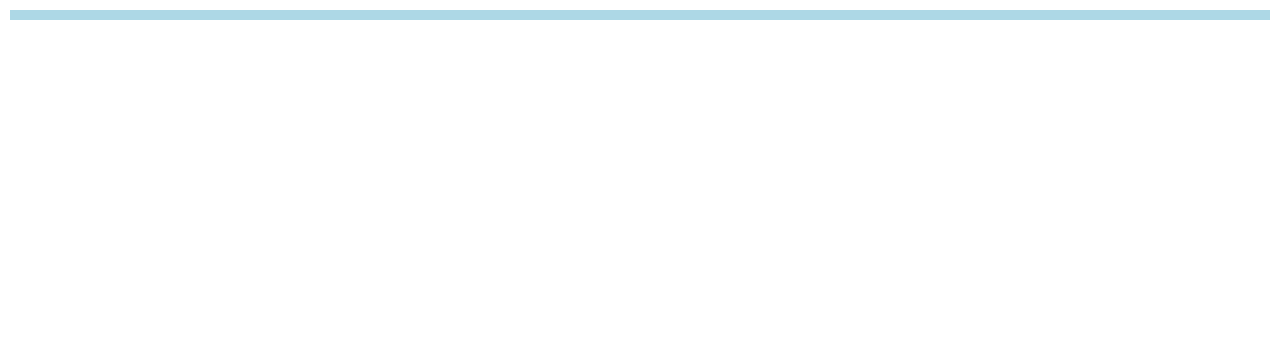
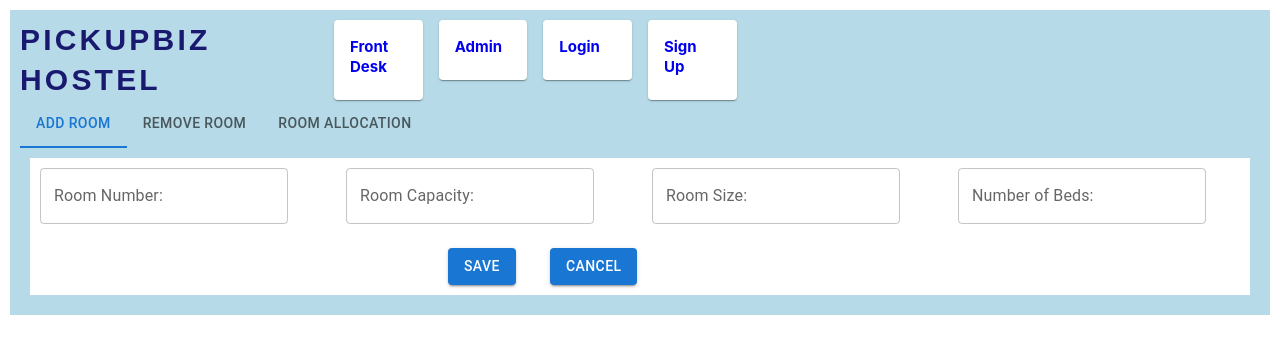
Before and after one commit to Zuber-Ahmed/hostel-msp, a React (Create React App) app: page /FrontDesk/ManageRoom in a window 1280 px wide. Before the commit this address had no page. Shown: the top 354 px of the page. Built offline with nearby package versions, Linux system fonts and the light colour scheme.

Commit message:
submitted

```diff
--- a/src/App.js
+++ b/src/App.js
@@ -6,17 +6,19 @@ import { Admin } from './Components/Admin';
 import { FrontDesk } from './Components/FrontDesk';
 import { Login } from './Components/Login';
 import { Signup } from './Components/Signup';
-
+import { NavBar } from './Components/NavBar';
+import { ManageRoom } from './Components/ManageRoom';
 
 function App() {
   return (
     <div className="main">
       <BrowserRouter>
+      <NavBar/>
       <Routes>
         <Route path='/Admin' element={<Admin/>}/>
+        <Route path='/FrontDesk/ManageRoom' element={<ManageRoom/>}/>
         <Route path='/FrontDesk' element={<FrontDesk/>}/>
         <Route path='/Login' element={<Login/>}/>
-        <Route path='/Signup' element={<Signup/>}/>
         <Route path='/' element={<Home/>}/>
       </Routes>
       </BrowserRouter>
--- /dev/null
+++ b/src/Components/AddRoom.jsx
@@ -0,0 +1,34 @@
+import React from "react";
+import {TextField,Button,Grid} from '@mui/material'
+
+export const AddRoom=()=>{
+
+    return(
+        <div className="sub">
+            <Grid container spacing={3}>
+                <Grid item xs={3}>
+                    <TextField label='Room Number:' variant="outlined"/>
+                </Grid>
+                <Grid item xs={3}>
+                    <TextField label='Room Capacity:' variant="outlined"/>
+                </Grid>
+                <Grid item xs={3}>
+                    <TextField label='Room Size:' variant="outlined"/>
+                </Grid>
+                <Grid item xs={3}>
+                    <TextField label='Number of Beds:' variant="outlined"/>
+                </Grid>
+                <Grid item xs={4}>
+
+                </Grid>
+                <Grid item xs={1}>
+                    <Button variant="contained">Save </Button>
+                </Grid>
+                <Grid item xs={1}>
+                    <Button variant="contained">Cancel </Button>
+                </Grid>
+            </Grid>
+
+        </div>
+    )
+}
--- a/src/Components/Admin.jsx
+++ b/src/Components/Admin.jsx
@@ -1,5 +1,4 @@
 import React,{useState} from "react";
-import { BrowserRouter,Route,Routes,Router,Link } from "react-router-dom";
 
 export const Admin=()=>{
 
--- a/src/Components/Common.css
+++ b/src/Components/Common.css
@@ -1,10 +1,21 @@
 .main{
     margin: 10px;
-    padding: 5px;
-    background-color: lightblue;
+    padding: 10px;
+    background-color: rgb(182, 218, 231);
 }
 .sub{
     margin: 10px;
-    background-color: #FFFF;
+    background-color: rgb(255, 255, 255);
+    padding: 10px;
 
 }
+a{
+    text-decoration: none;
+    font-size: 15px;
+    font-weight: bold;
+}
+.sub h1{
+    background-color: brown;
+    color: white;
+    text-align: center;
+}
--- a/src/Components/FrontDesk.jsx
+++ b/src/Components/FrontDesk.jsx
@@ -1,10 +1,21 @@
 import React from "react";
+import { Link } from "react-router-dom";
+import {Card,CardContent,Grid} from '@mui/material'
 
 export const FrontDesk=()=>{
 
     return(
-        <div className="sub">
-                <h3>FrontDesk Login</h3>
-        </div>
+       <div className="sub">
+           <h2>Front Desk Services  </h2>
+           <Grid container spacing={3}>
+               <Grid item xs={4}>
+                   <Card>
+                       <CardContent>
+                            <Link to='/FrontDesk/ManageRoom'>Manage Room</Link>
+                       </CardContent>
+                   </Card>
+               </Grid>
+           </Grid>
+       </div>
     )
 }
--- a/src/Components/Home.jsx
+++ b/src/Components/Home.jsx
@@ -4,7 +4,7 @@ export const Home=()=>{
 
     return(
         <div className="sub">
-            <h1>Welcome to Alex Hostel</h1>
+            <h1>Welcome to PickUpBiz Hostel Management</h1>
         </div>
     )
 }
--- /dev/null
+++ b/src/Components/ManageRoom.jsx
@@ -0,0 +1,23 @@
+import React,{useState} from "react";
+import { Tab,Tabs } from "@mui/material";
+import { AddRoom } from "./AddRoom";
+import { RemoveRoom } from "./RemoveRoom";
+import { RoomAllocation } from "./RoomAllocation";
+
+export const ManageRoom=()=>{
+    const[val,setVal]=useState('addroom')
+
+    return(
+        <React.Fragment>
+            <Tabs value={val} onChange={(e,val)=>setVal(val)}>
+                <Tab value='addroom' label='Add Room'/>
+                <Tab value='removeroom' label='Remove Room'/>
+                <Tab value='roomallocation' label='Room Allocation'/>
+            </Tabs>
+        {val==='addroom' && <AddRoom/>}
+        {val==='removeroom' && <RemoveRoom/>}
+        {val==='roomallocation' &&<RoomAllocation/> }
+        </React.Fragment>
+    )
+
+}
--- /dev/null
+++ b/src/Components/NavBar.jsx
@@ -0,0 +1,63 @@
+import React from "react";
+import { Link } from "react-router-dom";
+import {Grid,Card,CardContent, Typography} from '@mui/material'
+
+export const NavBar=()=>{
+
+    return(
+        <React.Fragment>
+            <Grid container spacing={2}>
+                <Grid item xs={3}>
+                    <Grid item>
+                <Typography
+            variant="h5"
+            // noWrap
+            component="a"
+            href="/"
+            sx={{
+              mr: 1,
+              flexGrow: 1,
+              fontFamily: 'sans-serif',
+              fontWeight: 900,
+              letterSpacing: '.2rem',
+              textDecoration: 'none',
+              textAlign:"center",
+              fontSize:30,
+              color:'midnightblue'
+            }}
+          >PICKUPBIZ HOSTEL
+          </Typography>
+          </Grid>
+                </Grid>
+                <Grid item xs={1}>
+                    <Card>
+                        <CardContent>
+                            <Link to={'/FrontDesk'}>Front Desk</Link>
+                        </CardContent>
+                    </Card>
+                </Grid>
+                <Grid item xs={1}>
+                    <Card>
+                        <CardContent>
+                            <Link  to={'/Admin'}>Admin</Link>
+                        </CardContent>
+                    </Card>
+                </Grid>
+                <Grid item xs={1}>
+                    <Card>
+                        <CardContent>
+                            <Link to={'/Login'}>Login</Link>
+                        </CardContent>
+                    </Card>
+                </Grid>
+                <Grid item xs={1}>
+                    <Card>
+                        <CardContent>
+                            <Link to={'/Signup'}>Sign Up</Link>
+                        </CardContent>
+                    </Card>
+                </Grid>
+            </Grid>
+        </React.Fragment>
+    )
+}
--- /dev/null
+++ b/src/Components/RemoveRoom.jsx
@@ -0,0 +1,21 @@
+import React from "react";
+import { Button, Grid, TextField } from '@mui/material'
+
+
+export const RemoveRoom=()=>{
+
+    return(
+        <div className="sub">
+            <Grid container spacing={2}>
+                <Grid item/>
+                <Grid item xs={2}>
+                    <TextField variant="outlined" label='Room Number'/>
+                </Grid>
+                <Grid item>
+                    <Button variant="contained" >Remove</Button>
+                </Grid>
+            </Grid>
+
+        </div>
+    )
+}
--- /dev/null
+++ b/src/Components/RoomAllocation.jsx
@@ -0,0 +1,21 @@
+import React from "react";
+import {Button, Grid,TextField} from '@mui/material'
+
+export const RoomAllocation=()=>{
+
+    return(
+        <div className="sub">
+            <Grid container spacing={2}>
+                <Grid item xs={2}>
+                    <TextField variant="outlined" label='Candidate Name'/>
+                </Grid>
+                <Grid item xs={2}>
+                    <TextField variant="outlined" label='Room Number'/>
+                </Grid>
+                <Grid item xs={2}>
+                    <Button variant="contained">Allocate Room </Button>
+                </Grid>
+            </Grid>
+        </div>
+    )
+}
```
Also changed, not shown: public/Logo.png (added).
